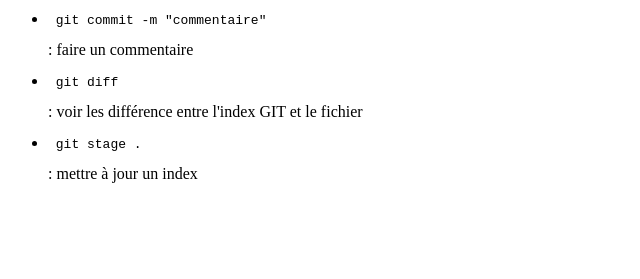
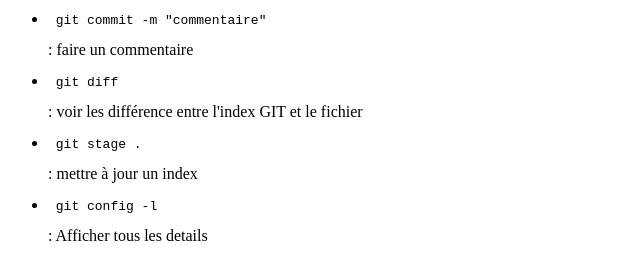
Before and after one commit to azitouni/ProjectGit, a plain HTML site: page index.html in a window 1280 px wide. Shown: the part 137-416 px from the top of the page, without its empty margins (0-640 px from the left). Drawn offline with Linux system fonts and the light colour scheme.

```diff
--- a/index.html
+++ b/index.html
@@ -14,6 +14,7 @@
       <li><pre> git commit -m "commentaire" </pre>: faire un commentaire</li>
       <li><pre> git diff</pre>: voir les différence entre l'index GIT et le fichier</li>
       <li><pre> git stage .</pre>: mettre à jour un index</li>
+      <li><pre> git config -l</pre>: Afficher tous les details </li>
     </ul>
   </body>
 </html>
```
